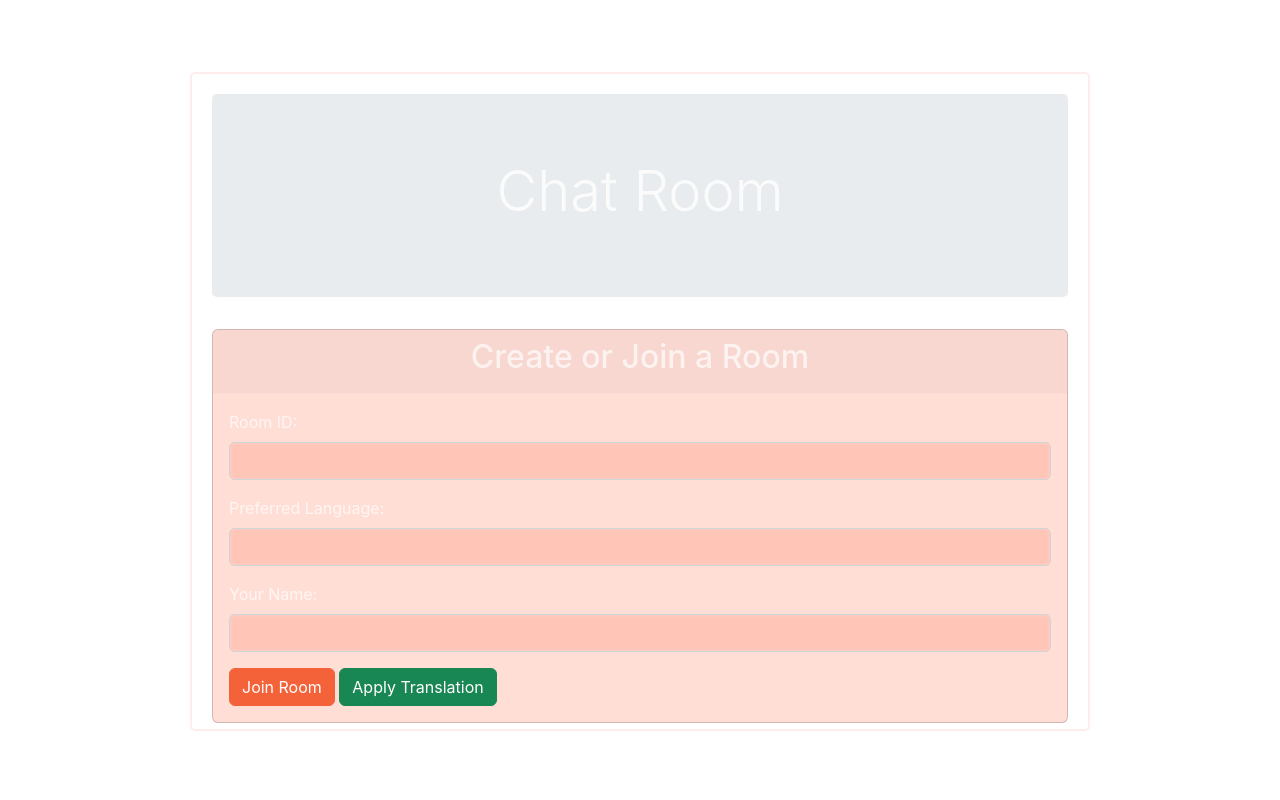
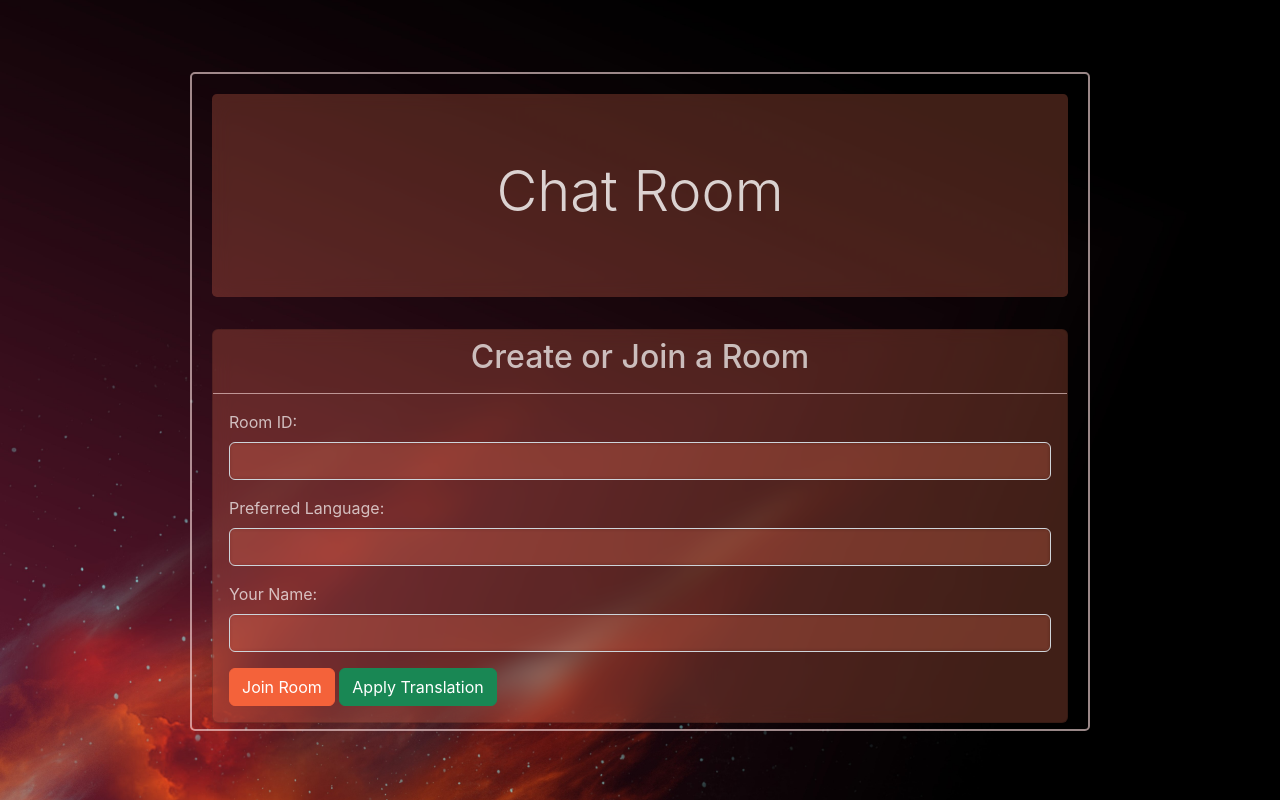
Before and after one commit to prithiknataraj/Arivagam.-IIIT-, a Flask app: template templates/GroupChat.html in a window 1280 px wide. Run offline with Flask 3, Linux system fonts and the light colour scheme; the template is opened without the code that fills it, so the values that code supplies are empty; some libraries are stand-ins or nearby versions.

Commit message:
Update GroupChat.html

```diff
--- a/templates/GroupChat.html
+++ b/templates/GroupChat.html
@@ -10,6 +10,23 @@
     <script src="https://code.jquery.com/jquery-3.6.0.min.js"></script>
     <script src="https://cdnjs.cloudflare.com/ajax/libs/socket.io/4.1.2/socket.io.js"></script>
     <style>
+      .chatroom {
+        background-image: url("/static/img/background.jpg");
+        background-color: black;
+        /* border: 3rem black solid; */
+        width: 100%;
+        height: 100%;
+        background-position: center;
+        background-repeat: no-repeat;
+        background-size: cover;
+        /* flex-wrap: wrap; */
+      }
+
+      .jumbotron {
+        background-color: rgba(255, 125, 92, 0.25);
+        backdrop-filter: blur(10px);
+      }
+
       .chat-container {
         height: 100vh;
         justify-content: center;
@@ -40,6 +57,32 @@
       }
       .message-content {
         padding: 5px 10px;
+      }
+
+      .small input {
+        background-color: rgba(222, 109, 81, 0.2);
+        backdrop-filter: blur(5px);
+        color: white;
+        border: none;
+      }
+
+      .getting input:focus {
+        color: white;
+      }
+
+      .getting input.has-value {
+        background-color: rgba(222, 109, 81, 0.2);
+        backdrop-filter: blur(5px);
+      }
+
+      .getting input:valid {
+        background-color: rgba(222, 109, 81, 0.2);
+        backdrop-filter: blur(5px);
+      }
+
+      .getting input:invalid {
+        background-color: rgba(222, 109, 81, 0.2);
+        backdrop-filter: blur(5px);
       }
     </style>
   </head>
@@ -81,7 +124,7 @@
             </h2>
           </div>
           <div class="card-body">
-            <div class="form-group">
+            <div class="form-group getting">
               <label for="room-id" style="color: rgba(255, 255, 255, 0.7)"
                 >Room ID:</label
               >
@@ -96,7 +139,7 @@
                 "
               />
             </div>
-            <div class="form-group">
+            <div class="form-group getting">
               <label for="language" style="color: rgba(255, 255, 255, 0.7)"
                 >Preferred Language:</label
               >
@@ -111,7 +154,7 @@
                 "
               />
             </div>
-            <div class="form-group">
+            <div class="form-group getting">
               <label for="user-name" style="color: rgba(255, 255, 255, 0.7)"
                 >Your Name:</label
               >
```
